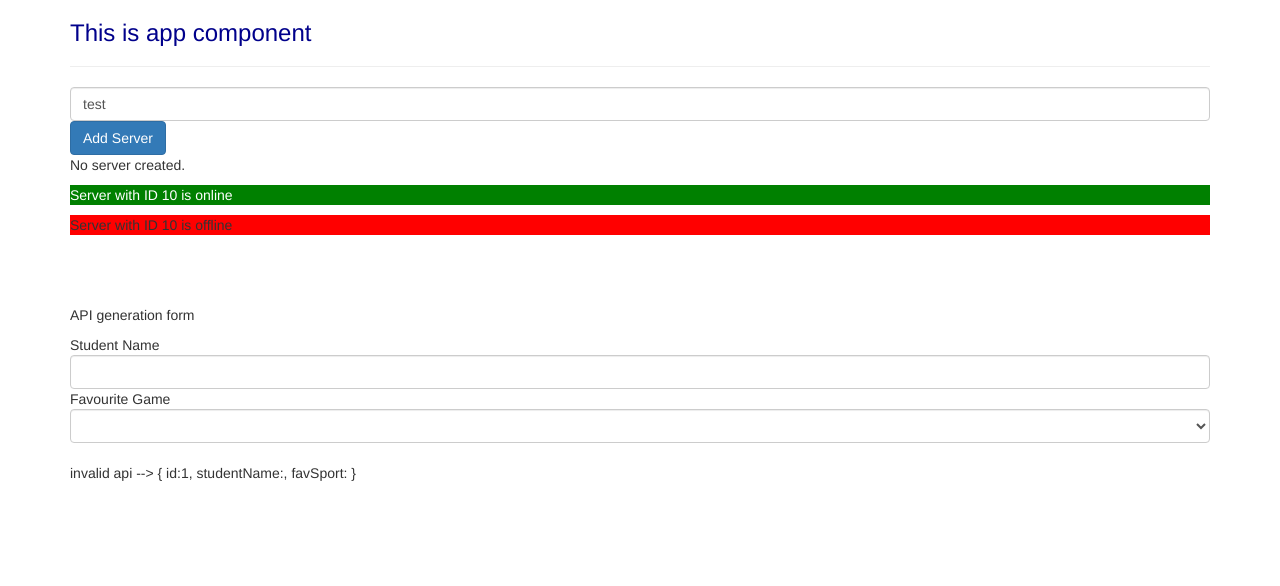
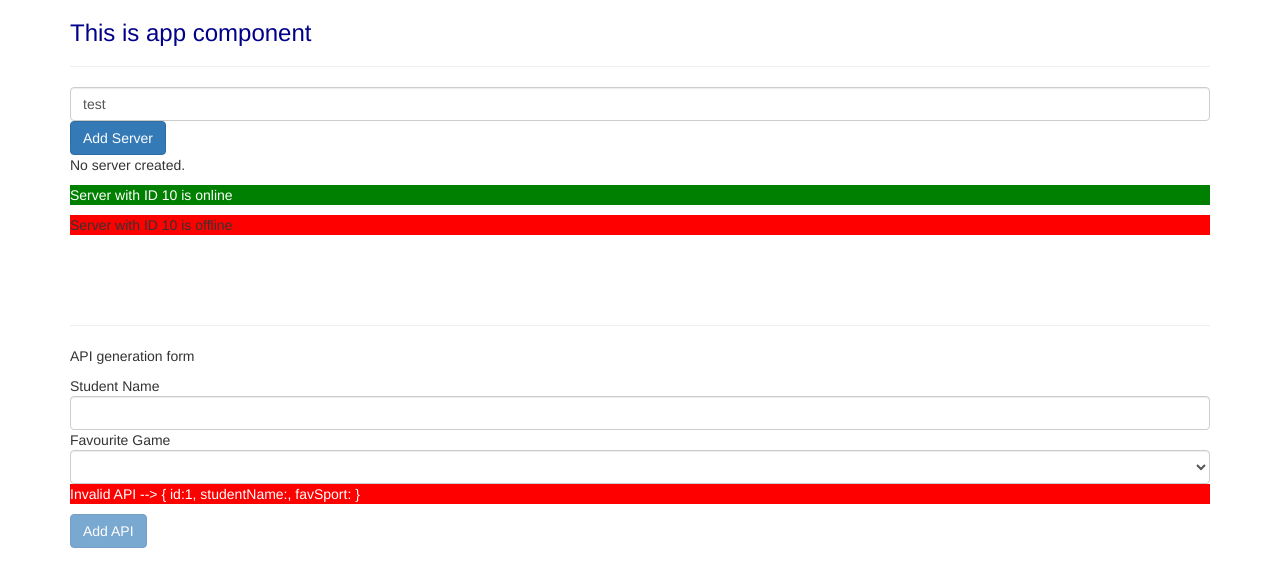
Before and after one commit to JeetKhatri/Angular-Basics, an Angular app: page / in a window 1280 px wide. Shown: the top 586 px of the page. Built offline with nearby package versions, Linux system fonts and the light colour scheme.

Commit message:
api generation with validation using directives

```diff
--- a/src/app/api-generation/api-generation.component.css
+++ b/src/app/api-generation/api-generation.component.css
@@ -0,0 +1,8 @@
+.validAPI{
+    background-color: green;
+    color: white;
+}
+.inValidAPI{
+    background-color: red;
+    color: white;
+}
--- a/src/app/api-generation/api-generation.component.html
+++ b/src/app/api-generation/api-generation.component.html
@@ -1,3 +1,4 @@
+<hr>
 <p>API generation form</p>
 Student Name <input type="text" class="form-control" [(ngModel)]="studentName">
 Favourite Game<select [(ngModel)]="favSport" class="form-control" >
@@ -7,9 +8,11 @@ Favourite Game<select [(ngModel)]="favSport" class="form-control" >
     <option value="football">football</option>
     <option value="volleyball">volleyball</option>
   </select>
+<p *ngIf="isValidAPIMethod(); else invalidAPI" [ngClass]="{validAPI: true}">{{isValidAPIMethod()?'Valid API': 'Invalid API'}}    -->   {{ '{' }} id:1, studentName:{{studentName}}, favSport:{{favSport}} {{'}'}}</p>
+<ng-template #invalidAPI>
+  <p [ngClass]="{inValidAPI: true}">{{isValidAPIMethod()?'Valid API': 'Invalid API'}}    -->   {{ '{' }} id:1, studentName:{{studentName}}, favSport:{{favSport}} {{'}'}}</p>
+</ng-template>
 
+<button class="btn btn-primary" [disabled]="!isValidAPIMethod()" (click)="addAPI()">Add API</button>
 <br>
-<p>{{isValidAPI()}}    -->   {{ '{' }} id:1, studentName:{{studentName}}, favSport:{{favSport}} {{'}'}}</p>
-
-<!-- For future, validation and add more api in it using ngFor after submit form -->
-<!-- ref: https://phpenthusiast.com/blog/angular-form-ngform-and-two-ways-data-binding -->
+<li *ngFor="let api of apiList" [ngClass]="{validAPI: true}">{{api}}</li>
--- a/src/app/api-generation/api-generation.component.ts
+++ b/src/app/api-generation/api-generation.component.ts
@@ -10,14 +10,20 @@ export class ApiGenerationComponent implements OnInit {
   studentName="";
   favSport="";
   constructor() { }
-  apiValidation="invalid api";
+  apiValidation=false;
+  apiList=[];
   ngOnInit() {
   }
-  isValidAPI(){
+  isValidAPIMethod(){
     if (this.studentName=="" || this.favSport=="" || this.favSport=="nothing") {
-      return this.apiValidation="invalid api";
+      return this.apiValidation=false;
     } else {
-      return this.apiValidation="valid api";
+      return this.apiValidation=true;
     }
   }
+  addAPI(){
+      if (this.studentName!="" && this.favSport!="" && this.favSport!="nothing") {
+        this.apiList.push("{ id:"+this.apiList.length+", studentName:"+this.studentName+", favSport:"+this.favSport+" }");
+      }
+  }
 }
```
